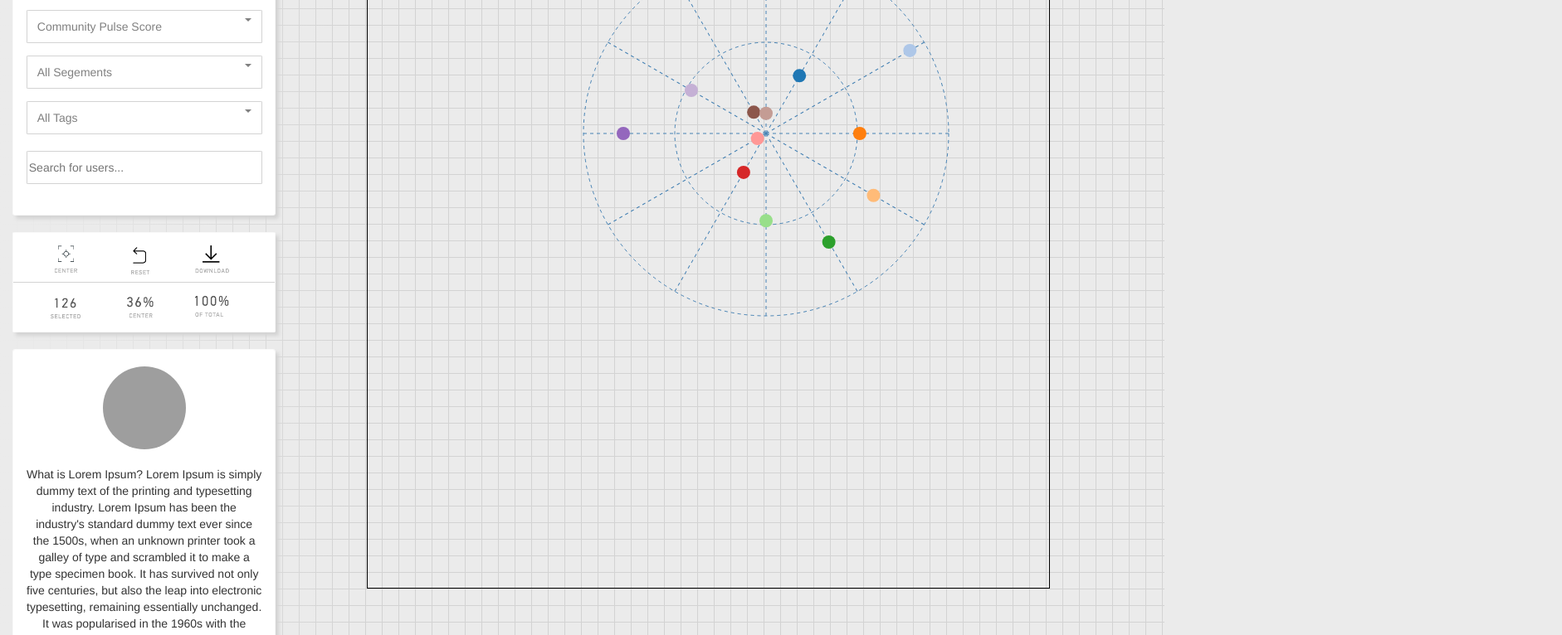
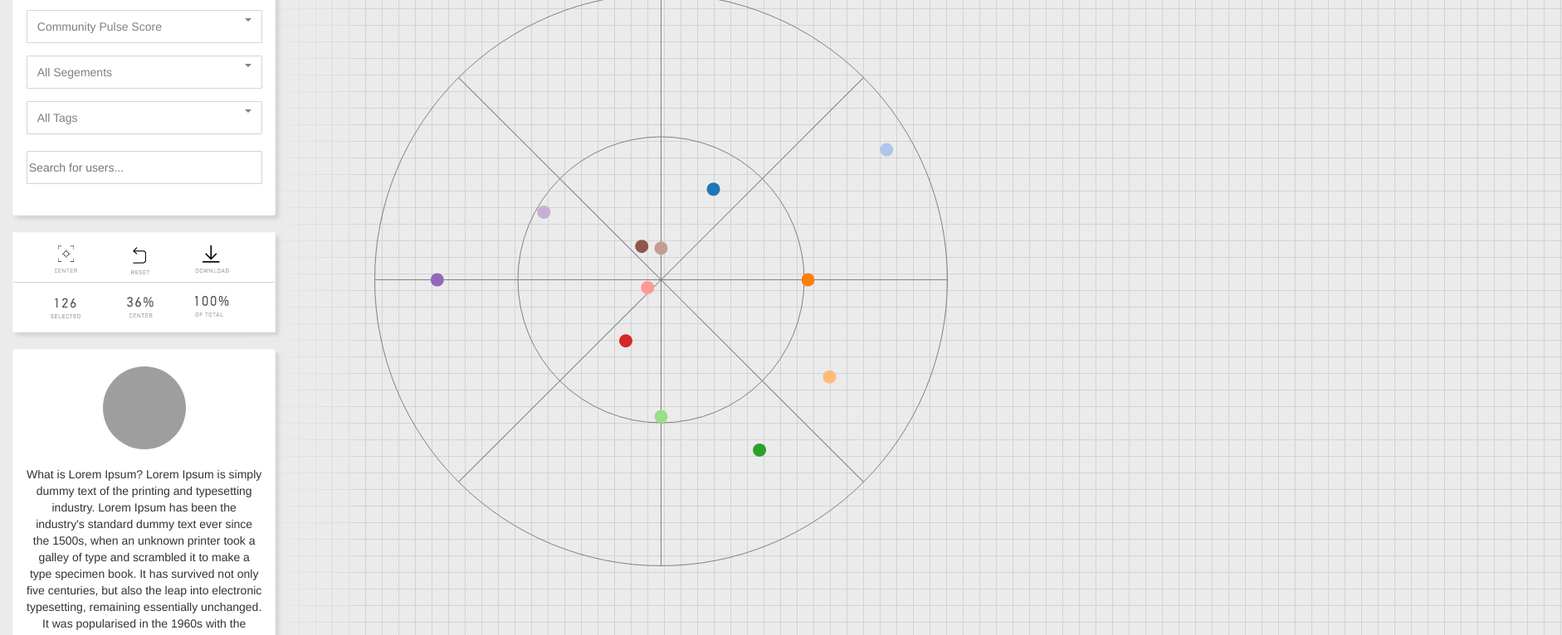
Before and after one commit to d-robertson/crowdHubPractice, a plain HTML site: page index.html in a window 1280 px wide. Shown: the part 90-856 px from the top of the page at 83% size, 1882 px wide, since content can reach past the window. Drawn offline with nearby package versions, Linux system fonts and the light colour scheme; grey boxes are pictures that could not be loaded.

Commit message:
added svg styles

```diff
--- a/components/graph/graph.js
+++ b/components/graph/graph.js
@@ -13,8 +13,9 @@
   }
 
   function generateGraph() {
-    var width = 960,
-      height = 500,
+    var displayElem = document.getElementById("display");
+    var width = 1440,
+      height = 750,
       radius = Math.min(width, height) / 2 - 30;
 
     var r = d3.scale.linear()
@@ -33,7 +34,7 @@
       .attr("width", width)
       .attr("height", height)
       .append("g")
-      .attr("transform", "translate(" + width / 2 + "," + height / 2 + ")");
+      .attr("transform", "translate(" + ((display.offsetWidth / 2) - 57) + "," + ((display.offsetHeight / 2) + 50) + ")");
 
       console.log(svg);
 
@@ -49,7 +50,7 @@
     var ga = svg.append("g")
       .attr("class", "a axis")
       .selectAll("g")
-      .data(d3.range(0, 360, 30))
+      .data(d3.range(0, 360, 45))
       .enter().append("g")
       .attr("transform", function(d) {
         return "rotate(" + -d + ")";
--- a/main.js
+++ b/main.js
@@ -14,9 +14,3 @@
 
   MainCtrl.$inject = [];
 })()
-
-document.addEventListener("DOMContentLoaded", function() {
-
-
-
-});
--- a/styles.css
+++ b/styles.css
@@ -5,8 +5,7 @@ body {
 }
 
 #display {
-  height: 800px;
-  border: solid black 1px;
+
 }
 
 .sidebar {
@@ -19,7 +18,7 @@ body {
 
 .logo {
   height: 50px;
-  margin-left: 10%;
+  margin-left: 15%;
 }
 
 .searchForm {
@@ -39,7 +38,7 @@ body {
 }
 
 .column1 {
-  background-image: linear-gradient( to right, #ebebeb, transparent);
+  background: linear-gradient( to right, rgba(235,235,235,1) 70%, rgba(235,235,235,0.3));
 }
 
 .searchTitle {
@@ -200,8 +199,8 @@ body {
   .axis line,
   .axis circle {
     fill: none;
-    stroke: steelblue;
-    stroke-dasharray: 4;
+    stroke: grey;
+    /*stroke-dasharray: 4;*/
   }
 
   .axis:last-of-type circle {
@@ -215,4 +214,12 @@ body {
     stroke-width: 3px;
   }
 
+  svg:not(:root){
+    overflow: visible;
+  }
+
+  /*svg {
+    overflow: visible;
+  }*/
+
   /*--------------------------------------------------------------*/
```
